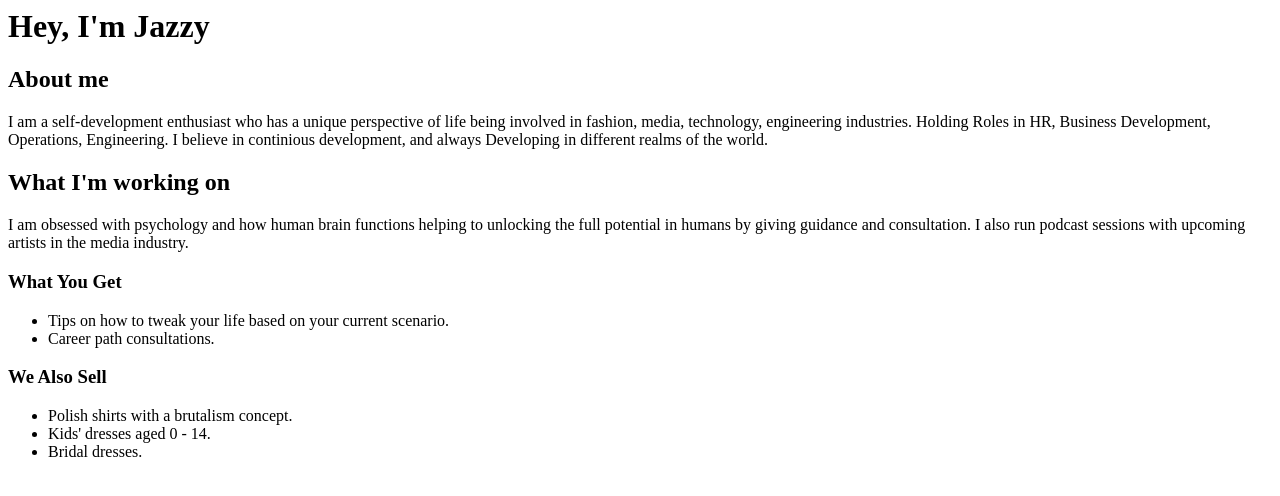
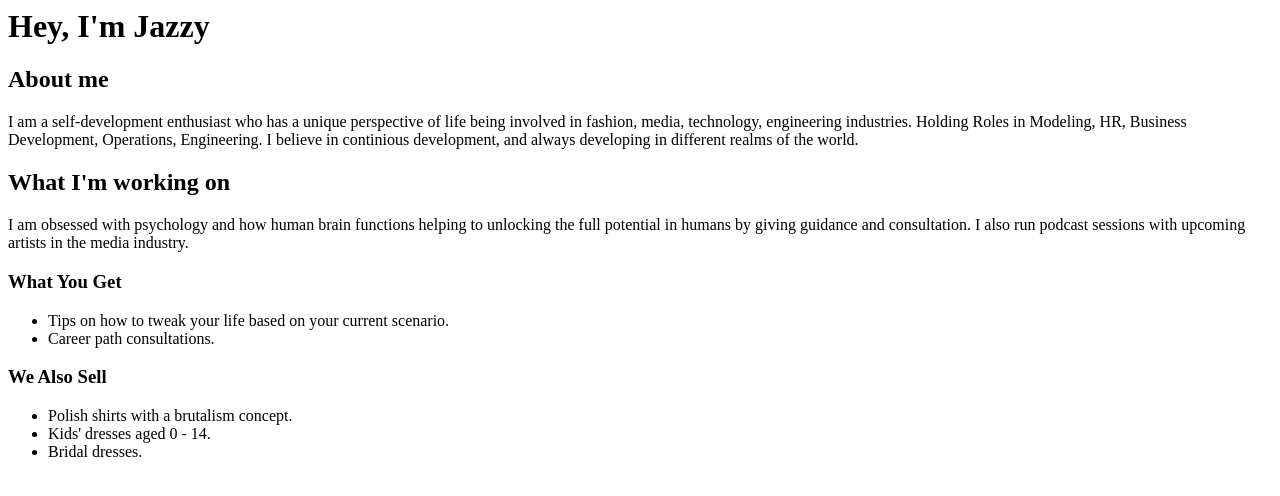
Before and after one commit to ARAJAMOMO5/MyWebsite, a plain HTML site: page index.html in a window 1280 px wide. Drawn offline with Linux system fonts and the light colour scheme.

Commit message:
Update index.html

```diff
--- a/index.html
+++ b/index.html
@@ -5,10 +5,10 @@ Hey, I'm Jazzy
 <body>
 <h2> About me</h2>
 <p>
-I am a self-development enthusiast who has a unique perspective of life being involved in fashion, media, technology, engineering industries. Holding Roles in HR, Business Development, Operations, Engineering. I believe in continious development, and always Developing in different realms of the world.
+I am a self-development enthusiast who has a unique perspective of life being involved in fashion, media, technology, engineering industries. Holding Roles in Modeling, HR, Business Development, Operations, Engineering. I believe in continious development, and always developing in different realms of the world.
 <h2> What I'm working on </h2>
 <p>
-I am obsessed with psychology and how human brain functions helping to unlocking the full  potential in humans by giving guidance and consultation. I also run podcast sessions with upcoming artists in the media industry.
+I am obsessed with psychology and how human brain functions helping to unlocking the full potential in humans by giving guidance and consultation. I also run podcast sessions with upcoming artists in the media industry.
 </p>
 <section>
             <h3>What You Get</h3>
```
